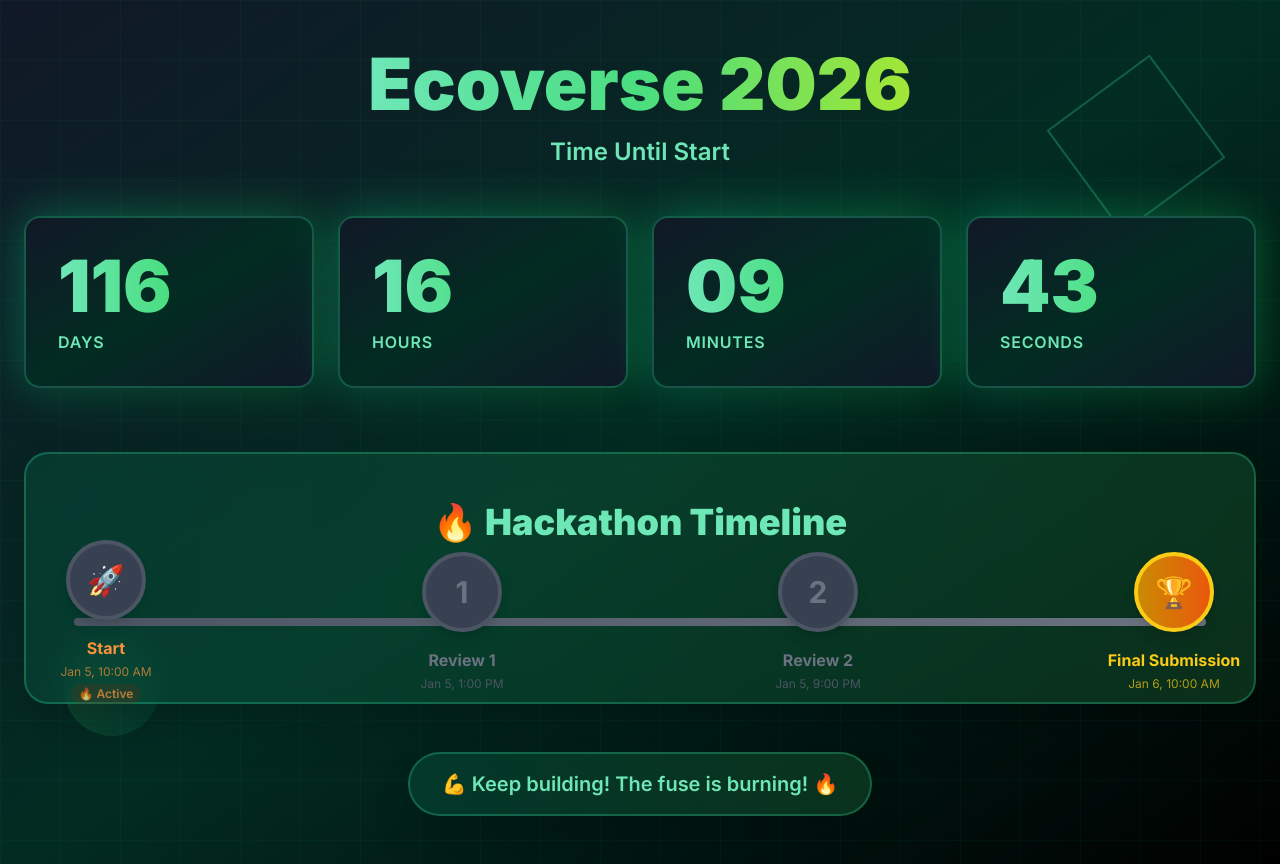
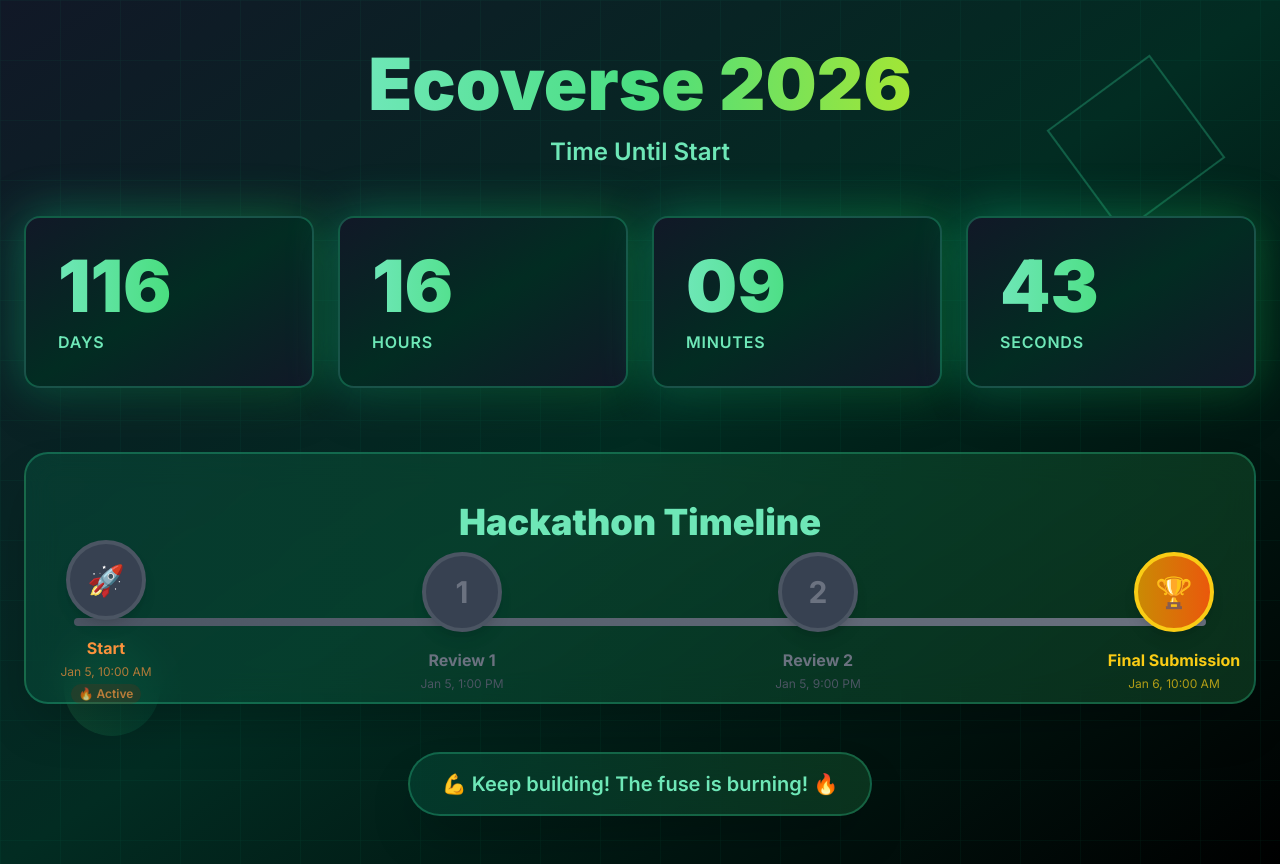
Before and after one commit to Ayush021-Dev/ecoverse, a Next.js app: page /countdown in a window 1280 px wide. Built offline with nearby package versions, Linux system fonts and the light colour scheme.

Commit message:
minor change

```diff
--- a/src/app/countdown/HackathonCountdown.tsx
+++ b/src/app/countdown/HackathonCountdown.tsx
@@ -255,7 +255,7 @@ export default function HackathonCountdown({
         <div className="mb-12">
           <div className="bg-gradient-to-r from-emerald-900/50 to-green-900/50 backdrop-blur-lg border-2 border-emerald-400/30 rounded-3xl p-8 md:p-12 shadow-2xl">
             <h2 className="text-3xl md:text-4xl font-black text-emerald-300 mb-12 text-center">
-              🔥 Hackathon Timeline
+              Hackathon Timeline
             </h2>
 
             {/* Timeline Container */}
```
